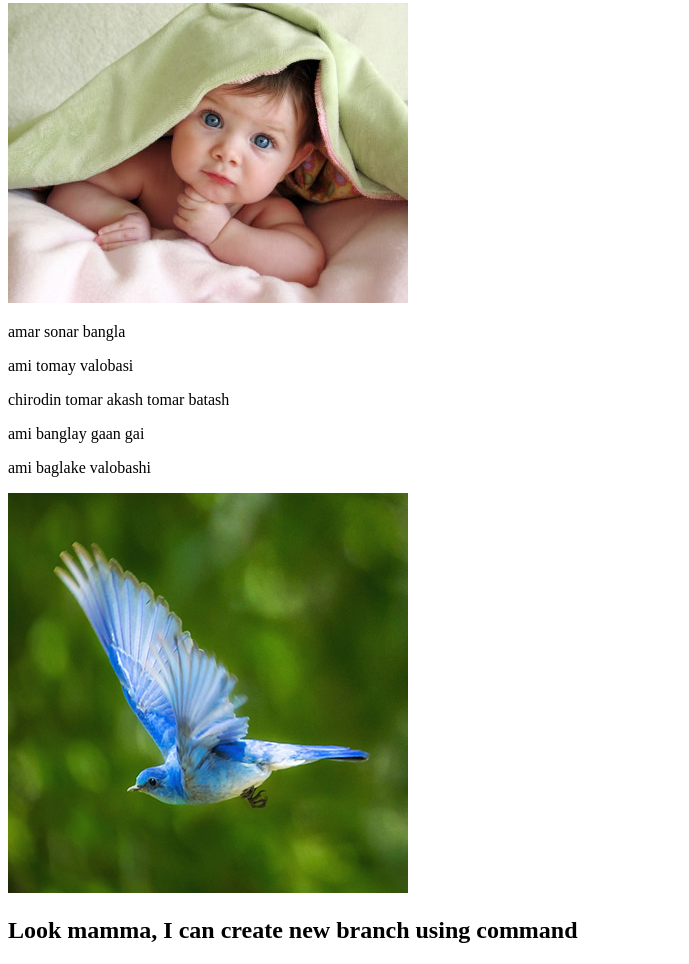
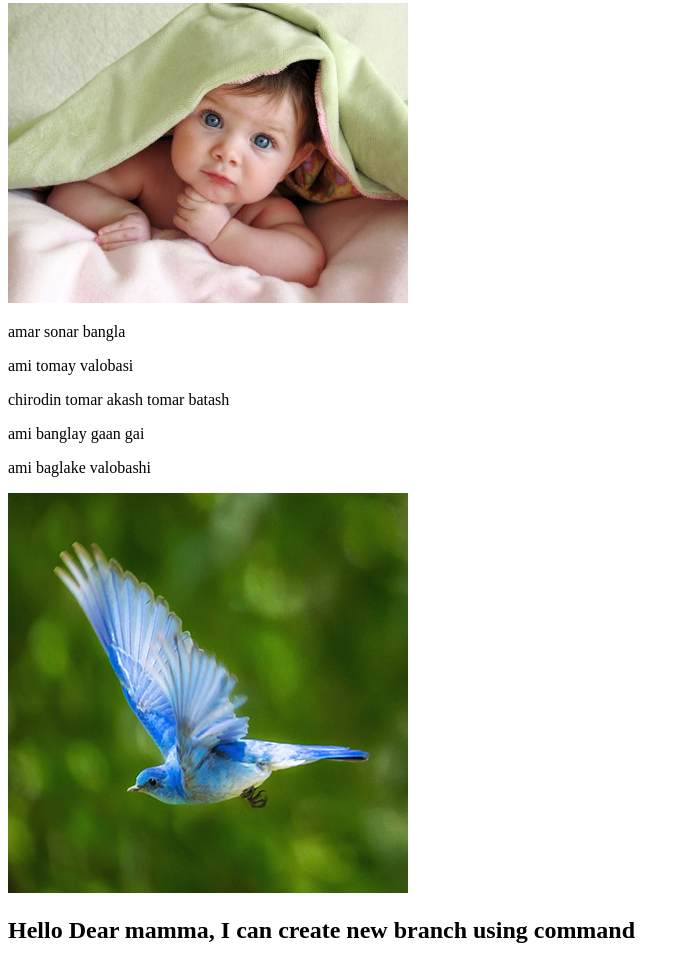
Before and after one commit to roni-6g/my-first-website, a plain HTML site: page index.html in a window 1280 px wide. Shown: the part 158-1122 px from the top of the page, without its empty margins (0-689 px from the left). Drawn offline with Linux system fonts and the light colour scheme.

Commit message:
mama updated

```diff
--- a/index.html
+++ b/index.html
@@ -29,7 +29,7 @@
 
     <img src="bird.jpg" alt="bird">
 
-    <h2>Look mamma, I can create new branch using command</h2>
+    <h2>Hello Dear mamma, I can create new branch using command</h2>
 
 
 
```
